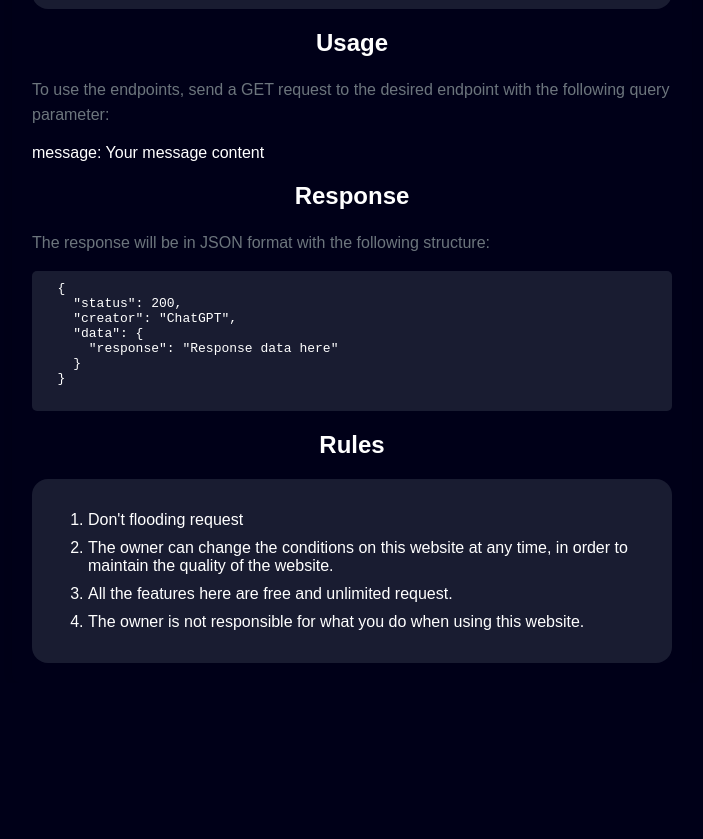
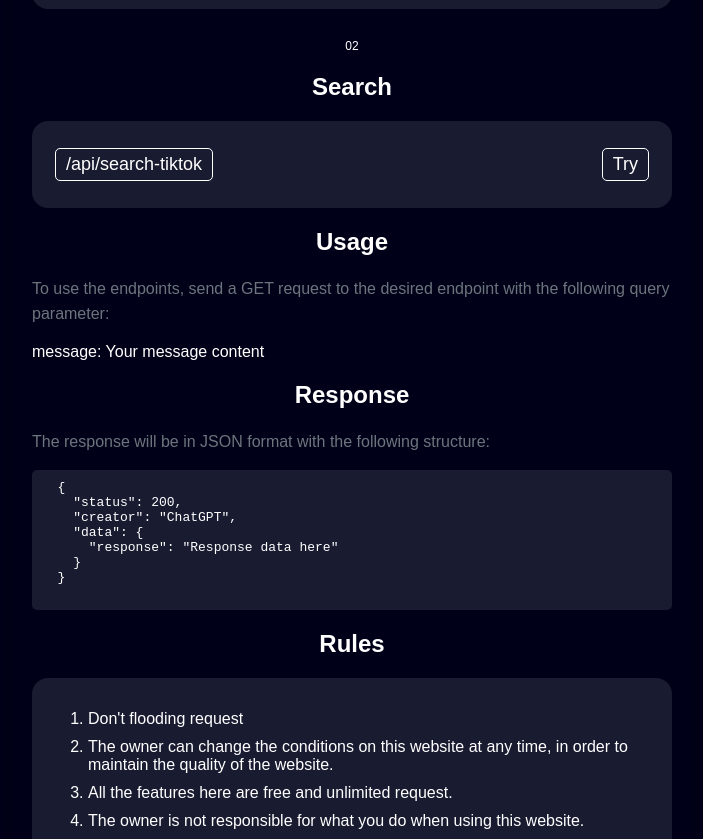
Before and after one commit to rioowho/api.riooxdzzz, a website: page index.html in a window 1280 px wide. Shown: the part 1231-2070 px from the top of the page, without its empty margins (288-991 px from the left). Before the commit the page ends 1914 px from the top, so only its background shows below. Drawn offline with Linux system fonts and the light colour scheme; no server answers.

Commit message:
Update index.html

```diff
--- a/index.html
+++ b/index.html
@@ -184,6 +184,14 @@
       <a href="/api/aikurumi?message=hai" class="btn-link">Try</a>
     </div>
   </div>
+<span class="section__subtitle">02</span>
+  <h2 class="centered-title">Search</h2>
+  <div class="btn-container">
+    <div class="btn">
+      <div class="btn-link">/api/search-tiktok</div>
+      <a href="/api/search-tiktok?url=https://vt.tiktok.com/ZSjPUC7XT/" class="btn-link">Try</a>
+    </div>
+    </div>
 
   <h2>Usage</h2>
   <p>To use the endpoints, send a GET request to the desired endpoint with the following query parameter:</p>
```
